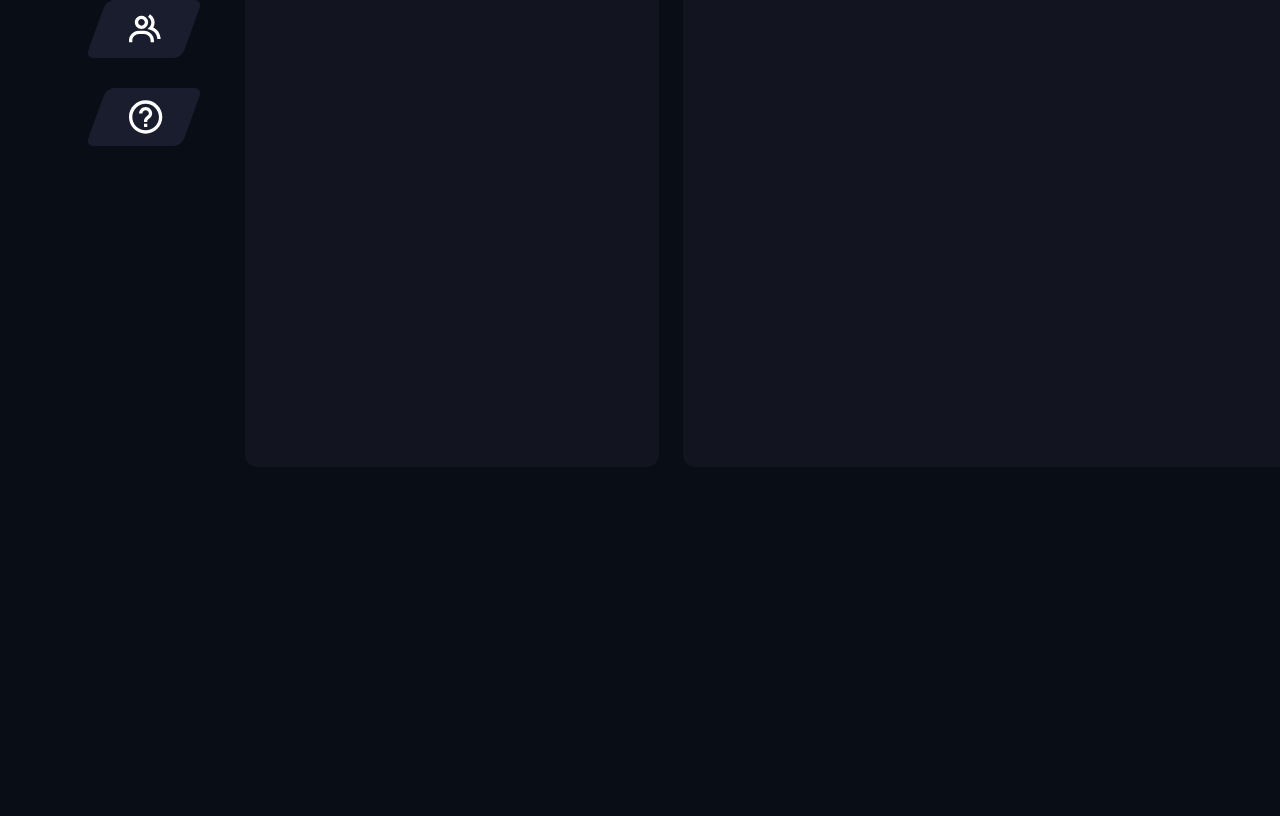
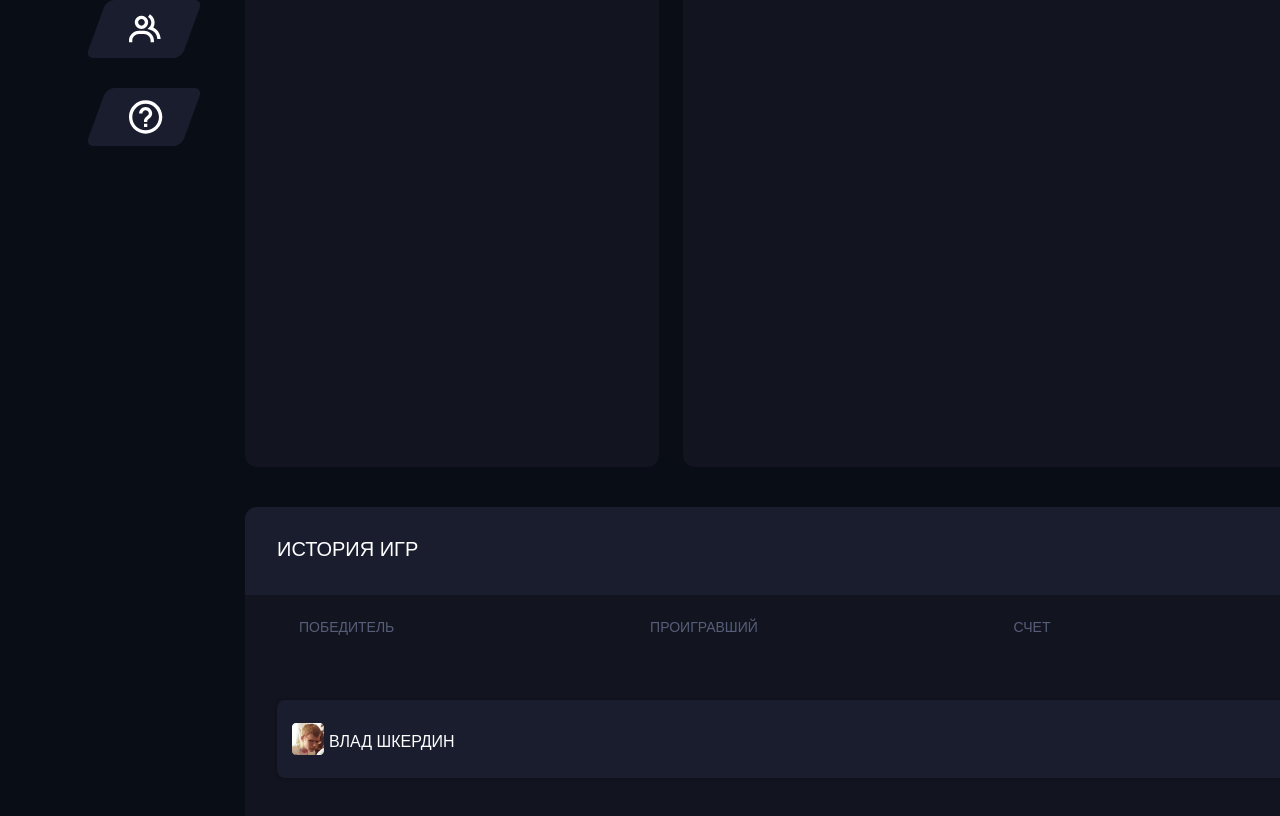
Before and after one commit to digital-volki/it_school_hack, a Next.js app: page / in a window 1280 px wide. Shown: the part 490-1306 px from the top of the page. Before the commit the page ends 957 px from the top, so only its background shows below. Built offline with nearby package versions, Linux system fonts and the light colour scheme.

Commit message:
bpvtytybz

```diff
--- a/components/HistoryMatch/hismatch.module.scss
+++ b/components/HistoryMatch/hismatch.module.scss
@@ -0,0 +1,143 @@
+
+.history{
+  position: absolute;
+width:1582px;
+height:785px;
+background: #121420;
+border-radius: 12px;
+margin-top: 40px;
+}
+.historyHeader{
+
+  position: relative;
+  width: 100%;
+  height: 88px;
+  background: #191D2D;
+border-radius: 12px 12px 0px 0px;
+
+}
+
+.historyText{
+  position: relative;
+  width: 1526px;
+  top:30px;
+  margin-left: 32px;
+  display: flex;
+  justify-content: space-between;
+}
+.Text{
+  vertical-align:middle;
+  height: 32px;
+  font-weight: 500;
+  font-size: 20px;
+  margin: 0;
+  line-height: 24px;
+  text-transform: uppercase;
+  color: #FFFFFF;
+}
+.title{
+  position:relative;
+  display: flex;
+  justify-content: space-between;
+  width: 1377px;
+  margin-left: 54px;
+  margin-top: 24px;
+  font-weight: 500;
+  font-size: 14px;
+  line-height: 17px;
+  text-transform: uppercase;
+  color: #575E78;
+
+}
+.playerComponent{
+  position: relative;
+  top:24px;
+  margin-top: 24px;
+  margin-left: auto;
+  margin-right: auto;
+  width: 1518px;
+  height: 78px;
+
+  background: #191D2D;
+box-shadow: 0px 0px 4px rgba(0, 0, 0, 0.25);
+border-radius: 8px;
+
+}
+.avatar{
+  margin-left: 15px;
+  margin-top: 23px;
+}
+.dateAcc{
+  display: flex;
+}
+.dateAcc1{
+  display: flex;
+  margin-left: 60px;
+  margin-top: 30px;
+}
+.InfoPlayer{
+  height: 32px;
+  margin-top:17px;
+  margin-left: 5px;
+}
+.Info{
+  margin-top: 0px;
+  margin-bottom: 0;
+  font-weight: 500;
+font-size: 16px;
+text-transform: uppercase;
+color: #FFFFFF;
+}
+.Info2{
+  margin-top: 30px;
+  margin-bottom: 0;
+  font-weight: 500;
+  margin-left: 5px;
+font-size: 16px;
+text-transform: uppercase;
+color: #FFFFFF;
+}
+.Info1{
+  margin-bottom: 0;
+  font-weight: 500;
+font-size: 14px;
+line-height: 17px;
+text-transform: none;
+color: #575E78;
+}
+.chipimg{
+  margin-right: 11.5px;
+}
+.paralle{
+  margin-top: 23px;
+margin-left: 55px;
+  width: 38px;
+  height: 32px;
+  background: linear-gradient(82.02deg, #3187FF 2.99%, #7AB6FF 95.79%);
+  transform: skew(-20deg);
+border-radius: 2px;
+
+}
+.question{
+  transform: skew(15deg);
+padding-left: 7px;
+padding-top: 3px;
+}
+.allTRan{
+  display: flex;
+  height: 25px;
+  margin-top:30px;
+  margin-left: 30px;
+}
+.Transistor{
+  height: 18px;
+  margin-top: 2px;
+  margin-bottom: 0;
+  font-weight: 500;
+font-size: 16px;
+line-height: 19px;
+/* identical to box height */
+
+
+color: #E48D37;
+}
--- a/components/HistoryMatch/index.js
+++ b/components/HistoryMatch/index.js
@@ -0,0 +1,26 @@
+import styles from './hismatch.module.scss'
+import clsx from "clsx";
+import ResultMatch from "./result"
+
+export default function hismatch (){
+  return(
+    <>
+      <div className={styles.history}>
+        <div className={styles.historyHeader}>
+          <div className={clsx(styles['historyText'])}>
+            <p className={clsx(styles['Text'])}>История игр</p>
+            <img alt="clock" src={'./clock.svg'}/>
+          </div>
+        </div>
+        <div className={styles.title}>
+          <p>Победитель</p>
+          <p>Проигравший</p>
+          <p>Счет</p>
+          <p>Награда</p>
+          <p>Время</p>
+        </div>
+        <ResultMatch/>
+      </div>
+    </>
+  )
+}
--- /dev/null
+++ b/components/HistoryMatch/result.js
@@ -0,0 +1,17 @@
+import styles from './hismatch.module.scss'
+import clsx from "clsx";
+
+
+export default function result (){
+return(
+  <>
+  <div className={clsx(styles['playerComponent'])}>
+    <div className={clsx(styles['dateAcc'])}>
+      <img alt='vladphoto' src={'./vlad.png'} className={clsx(styles['avatar'])}/>
+      <p className={clsx(styles['Info2'])}>Влад Шкердин</p>
+    </div>
+  </div>
+  </>
+)
+
+}
--- a/components/PlayerChallenge/index.js
+++ b/components/PlayerChallenge/index.js
@@ -3,11 +3,14 @@ import clsx from "clsx";
 import Link from 'next/link'
 import PlayerComponent from './player'
 import BatteleArena from '../BattleArena'
+import HistoryMatch from '../HistoryMatch'
+
 
 export default function playerChallenge ({children}){
   return(
     <>
     <div className={styles.all}>
+      <div className={styles.allHeith}>
         <div className={clsx(styles['playerChallenge'])}>
           <div className={clsx(styles['playerChallengeHeader'])}>
           <div className={clsx(styles['playerText'])}>
@@ -30,6 +33,9 @@ export default function playerChallenge ({children}){
           </div>
 
         </div>
+        </div>
+        <HistoryMatch/>
+
       </div>
       <main>
         {children}
--- a/components/PlayerChallenge/plch.module.scss
+++ b/components/PlayerChallenge/plch.module.scss
@@ -1,10 +1,13 @@
 .all{
+
+    margin-top: 35px;
+    margin-left: 245px;
+
+}
+.allHeith{
   display: flex;
   justify-content: space-between;
   width: 1582px;
-    margin-top: 35px;
-    margin-left: 245px;
-
 }
 .playerChallenge{
   width:414px;
```
Also changed, not shown: public/clock.svg (added).
